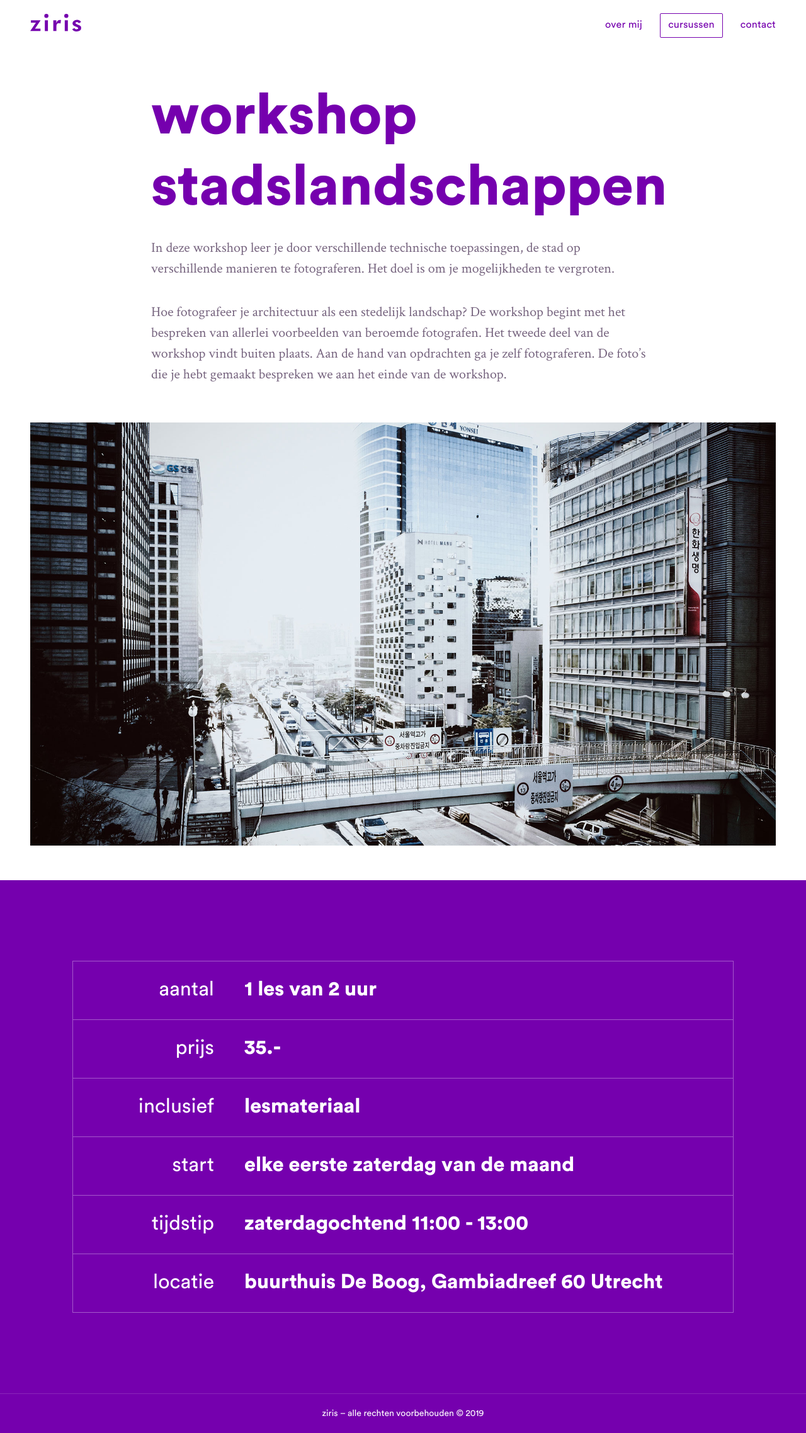
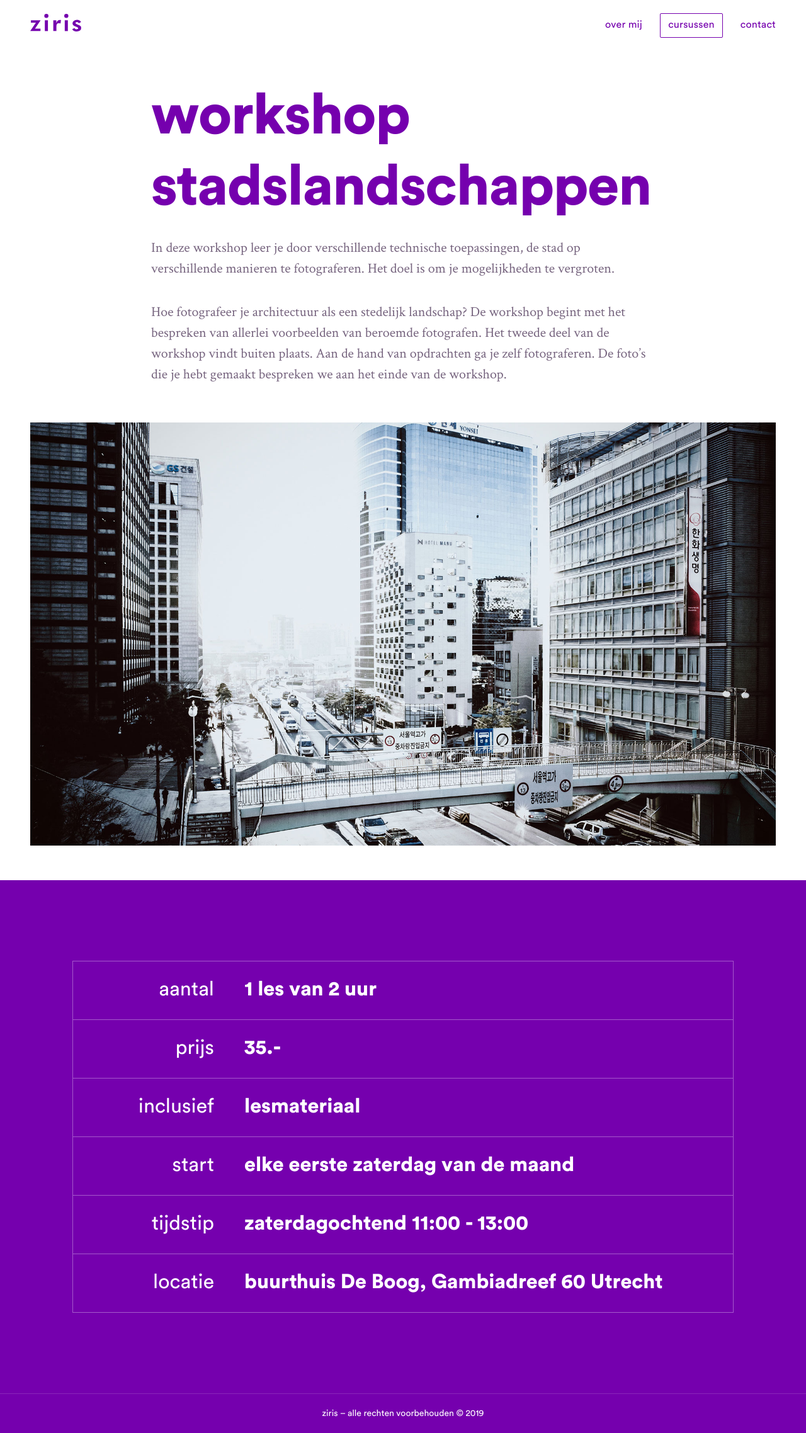
Before and after one commit to tdenheld/ziris, a Jekyll site: the page built from _posts/2019-01-07-workshop-stadslandschappen.md, in a window 1280 px wide. Shown: the whole page at 63% size. Built offline with Jekyll 4.4.1, drawn with Linux system fonts in a browser that asks for light colours.

Commit message:
add soft hyphen (&shy;)

```diff
--- a/_posts/2019-01-07-workshop-stadslandschappen.md
+++ b/_posts/2019-01-07-workshop-stadslandschappen.md
@@ -1,5 +1,5 @@
 ---
-title: workshop stadslandschappen
+title: workshop stadsland&shy;schappen
 category: jongeren
 img: strogonoff
 amount: 1 les van 2 uur
--- a/_sass/components.post.scss
+++ b/_sass/components.post.scss
@@ -28,6 +28,7 @@
 
     @include md {
         font-size: calculate-rem(90px);
+        letter-spacing: calculate-rem(-1.5px);
     }
 }
 
```
Also changed, not shown: 3 other files.
